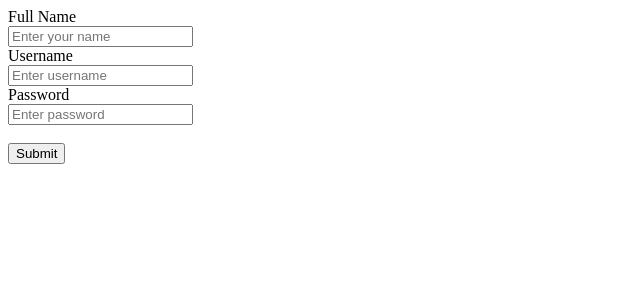
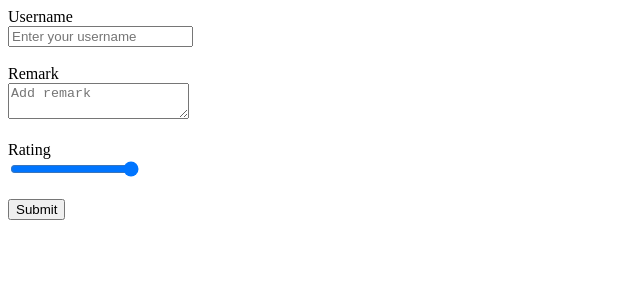
Before and after one commit to TheShreyankMaurya/ReactJS, a React (Vite) app in the folder Basic-React-App/: page / in a window 1280 px wide. Shown: the top 300 px of the page, without its empty margins (0-640 px from the left). Built offline with nearby package versions, Linux system fonts and the light colour scheme.

Commit message:
creat a comment form

```diff
--- a/Basic-React-App/src/App.jsx
+++ b/Basic-React-App/src/App.jsx
@@ -1,9 +1,10 @@
+import CommentForm from "./CommentForm";
 import Form from "./Form";
 
 function App() {
     return (
         <>
-            <Form></Form>
+            <CommentForm></CommentForm>
         </>
     );
 }
--- /dev/null
+++ b/Basic-React-App/src/CommentForm.jsx
@@ -0,0 +1,76 @@
+import { useState } from "react";
+
+export default function CommentForm() {
+    let [formData, setFormData] = useState({
+        username: "",
+        remark: "",
+        rating: 5,
+    });
+
+    let handleFormData = (event) => {
+        setFormData((currData) => {
+            return { ...currData, [event.target.name]: event.target.value };
+        });
+    };
+
+    let handleSubmit = (event) => {
+        event.preventDefault();
+        console.log(formData);
+        setFormData({
+            username: "",
+            remark: "",
+            rating: 5,
+        });
+    };
+    return (
+        <div>
+            <form onSubmit={handleSubmit}>
+                <label htmlFor="username">Username</label>
+                <br />
+                <input
+                    type="text"
+                    placeholder="Enter your username"
+                    id="username"
+                    name="username"
+                    value={formData.username}
+                    onChange={handleFormData}
+                />
+
+                <br />
+                <br />
+
+                <label htmlFor="remark">Remark</label>
+                <br />
+                <textarea
+                    type="text"
+                    placeholder="Add remark"
+                    id="remark"
+                    name="remark"
+                    value={formData.remark}
+                    onChange={handleFormData}
+                />
+
+                <br />
+                <br />
+
+                <label htmlFor="rating">Rating</label>
+                <br />
+                <input
+                    type="range"
+                    placeholder="Give rating"
+                    min={1}
+                    max={5}
+                    id="rating"
+                    name="rating"
+                    value={formData.rating}
+                    onChange={handleFormData}
+                />
+
+                <br />
+                <br />
+
+                <button>Submit</button>
+            </form>
+        </div>
+    );
+}
```
